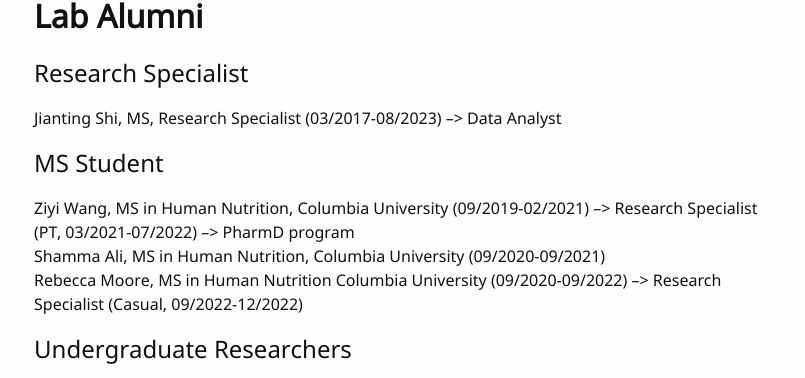
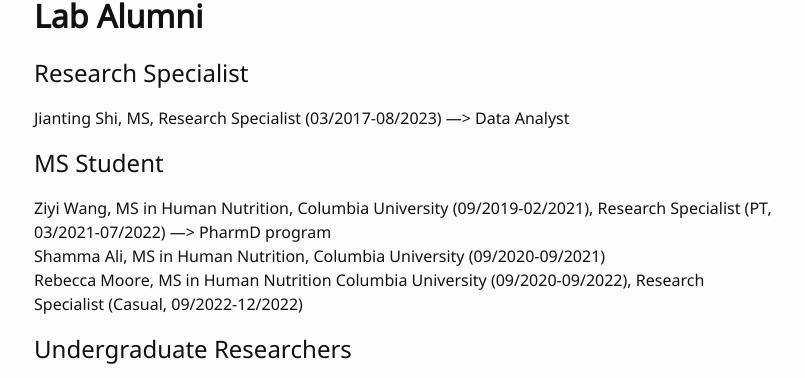
Before and after one commit to hanruizhang/zhanglab, a Jekyll site: the page built from 2_People.md, in a window 1280 px wide and 900 px high, scrolled down 2462 px. Shown: the part 153-531 px from the top of the window, without its empty margins (236-1041 px from the left). Built offline with Jekyll 4.4.1, drawn with Linux system fonts in a browser that asks for light colours; comment, search, counter and statistics services are not loaded.

```diff
--- a/2_People.md
+++ b/2_People.md
@@ -80,12 +80,12 @@ I am interested in the functional interrogation of coronary artery disease-assoc
 
 # **Lab Alumni**
 ## Research Specialist
-Jianting Shi, MS, Research Specialist (03/2017-08/2023) --> Data Analyst
+Jianting Shi, MS, Research Specialist (03/2017-08/2023) ---> Data Analyst
 
 ## MS Student
-Ziyi Wang, MS in Human Nutrition, Columbia University (09/2019-02/2021) --> Research Specialist (PT, 03/2021-07/2022) --> PharmD program
+Ziyi Wang, MS in Human Nutrition, Columbia University (09/2019-02/2021), Research Specialist (PT, 03/2021-07/2022) ---> PharmD program
 Shamma Ali, MS in Human Nutrition, Columbia University (09/2020-09/2021)
-Rebecca Moore, MS in Human Nutrition Columbia University (09/2020-09/2022) --> Research Specialist (Casual, 09/2022-12/2022)
+Rebecca Moore, MS in Human Nutrition Columbia University (09/2020-09/2022), Research Specialist (Casual, 09/2022-12/2022)
 
 ## Undergraduate Researchers
 Eden Tilahun Teferi, Columbia College 2021 (09/2018-01/2019)
```
